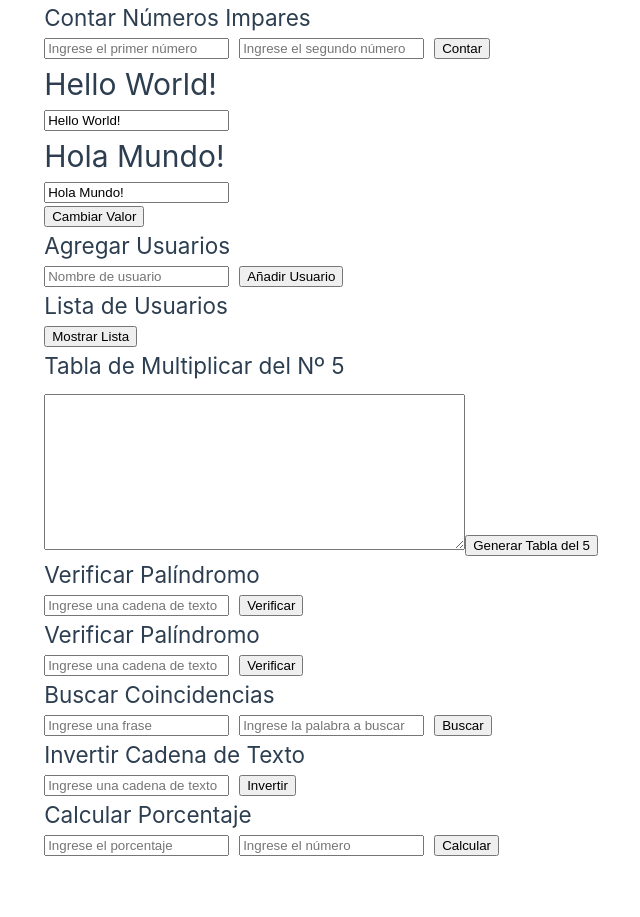
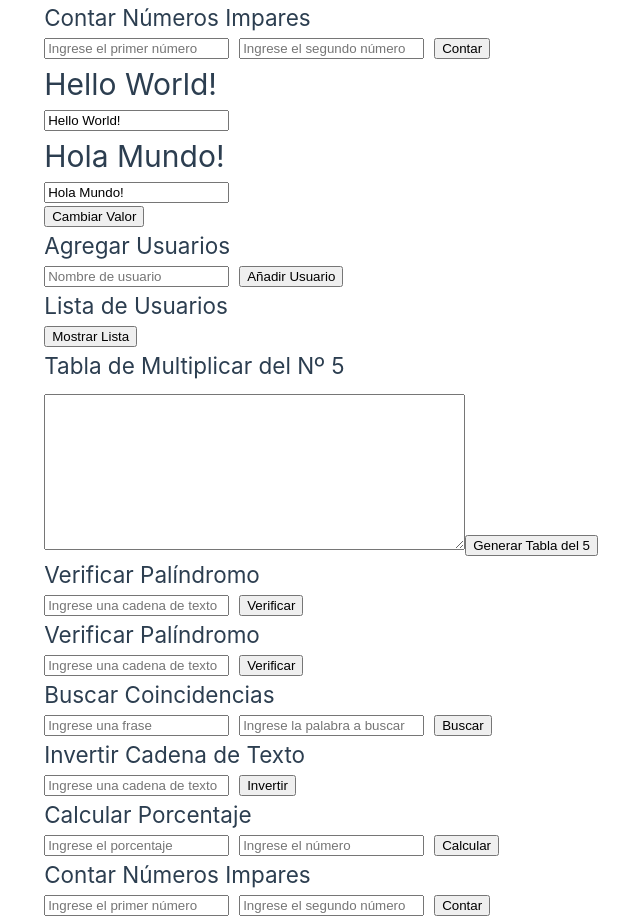
Before and after one commit to NEBULA1978/VUE3-COMPONENTES, a Vue app: page / in a window 1280 px wide. Shown: the whole page, without its empty margins (42-682 px from the left). Before the commit the page ends 857 px from the top, so only its background shows below. Built offline with nearby package versions, Linux system fonts and the light colour scheme.

Commit message:
Añado componente ContarImpares

```diff
--- a/src/App.vue
+++ b/src/App.vue
@@ -9,6 +9,7 @@
     <BuscarCoincidencia /> <!-- Corrección del nombre del componente -->
     <CadenaInvertida  />
     <Porcentaje  />
+    <ContarImpares  />
   </div>
 </template>
 
@@ -22,6 +23,7 @@ import VerificadorPalindromo2 from './components/VerificadorPalindromo2.vue';
 import BuscarCoincidencia from './components/BuscarCoincidencia.vue';
 import CadenaInvertida from './components/CadenaInvertida.vue';
 import Porcentaje from './components/Porcentaje.vue';
+import ContarImpares from './components/ContarImpares.vue';
 
 export default {
   components: {
@@ -33,7 +35,8 @@ export default {
     VerificadorPalindromo2,
     BuscarCoincidencia,
     CadenaInvertida,
-    Porcentaje
+    Porcentaje,
+    ContarImpares
   }
 };
 </script>
--- /dev/null
+++ b/src/components/ContarImpares.vue
@@ -0,0 +1,48 @@
+<template>
+    <div>
+        <h2>Contar Números Impares</h2>
+        <input v-model.number="numero1" placeholder="Ingrese el primer número">
+        <input v-model.number="numero2" placeholder="Ingrese el segundo número">
+        <button @click="contarImpares">Contar</button>
+        <p v-if="contador !== null">{{ contador }}</p>
+    </div>
+</template>
+
+<script>
+export default {
+    data() {
+        return {
+            numero1: null,
+            numero2: null,
+            contador: null
+        };
+    },
+    methods: {
+        contarImpares() {
+            if (this.numero1 !== null && this.numero2 !== null) {
+                let contador = 0;
+                let num1 = this.numero1;
+                let num2 = this.numero2;
+
+                while (num1 <= num2) {
+                    if (num1 % 2 !== 0) {
+                        contador++;
+                    }
+                    num1++;
+                }
+
+                this.contador = contador;
+            } else {
+                this.contador = null;
+            }
+        }
+    }
+};
+</script>
+
+<style>
+/* Estilos opcionales */
+input {
+    margin-right: 10px;
+}
+</style>
```
